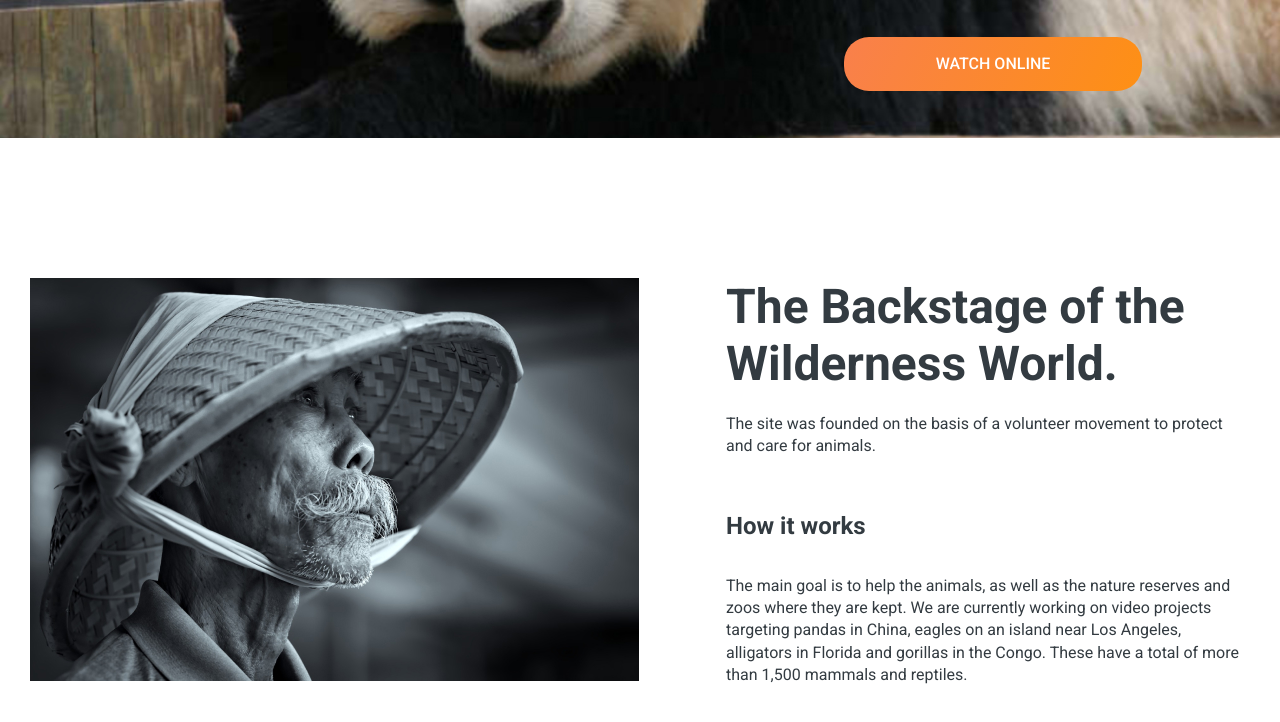
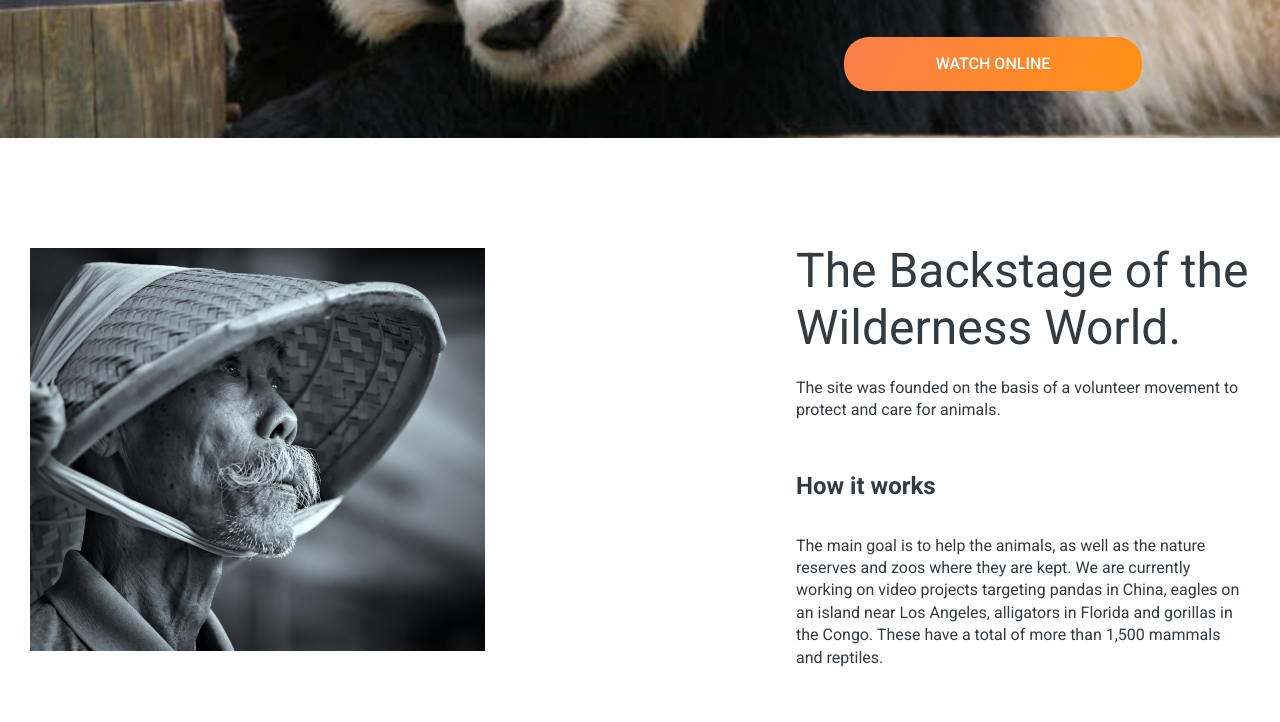
Before and after one commit to LobanovaMary/online-zoo, a website: page online-zoo/pages/main/index.html in a window 1280 px wide. Shown: the part 446-1168 px from the top of the page. Drawn offline with Linux system fonts and the light colour scheme.

Commit message:
feat: add media 1000 for backstage

```diff
--- a/online-zoo/pages/main/sass/_layout.scss
+++ b/online-zoo/pages/main/sass/_layout.scss
@@ -24,6 +24,7 @@
     background: no-repeat -3px 100% url("./../../assets/flower_foto2-1000.png"),
       no-repeat 101% 100% url("./../../assets/flower_foto3-1000px.png"),
       $color-white;
+    padding: 104px 0px 140px 0px;
   }
 }
 .header {
--- a/online-zoo/pages/main/sass/components/_backstage.scss
+++ b/online-zoo/pages/main/sass/components/_backstage.scss
@@ -3,10 +3,25 @@
   justify-content: space-between;
   gap: 87px;
   margin-bottom: 176px;
+  @media screen and (max-width: 1490px) {
+    gap: 30px;
+    margin-bottom: 140px;
+  }
 
   &__img {
     width: 609px;
     height: 403px;
+    @media screen and (max-width: 1490px) {
+      width: 455px;
+      height: 415px;
+      overflow: hidden;
+      display: flex;
+      justify-content: center;
+      align-items: center;
+      & > img {
+        display: block;
+      }
+    }
   }
 
   &__content {
@@ -14,11 +29,20 @@
     font-style: normal;
     font-weight: 400;
     color: $color-grey;
+    @media screen and (max-width: 1490px) {
+      width: 454px;
+    }
   }
   &__content > h2 {
     font-size: 48px;
     line-height: 120%;
     margin-bottom: 20px;
+    @media screen and (max-width: 1490px) {
+      font-style: normal;
+      font-weight: 400;
+      font-size: 48px;
+      line-height: 120%;
+    }
   }
   &__content > p {
     font-size: 16px;
@@ -30,5 +54,8 @@
     line-height: 120%;
     margin-top: 54px;
     margin-bottom: 34px;
+    @media screen and (max-width: 1490px) {
+      margin-top: 50px;
+    }
   }
 }
```
Also changed, not shown: online-zoo/pages/main/style.css, 1 other file.
